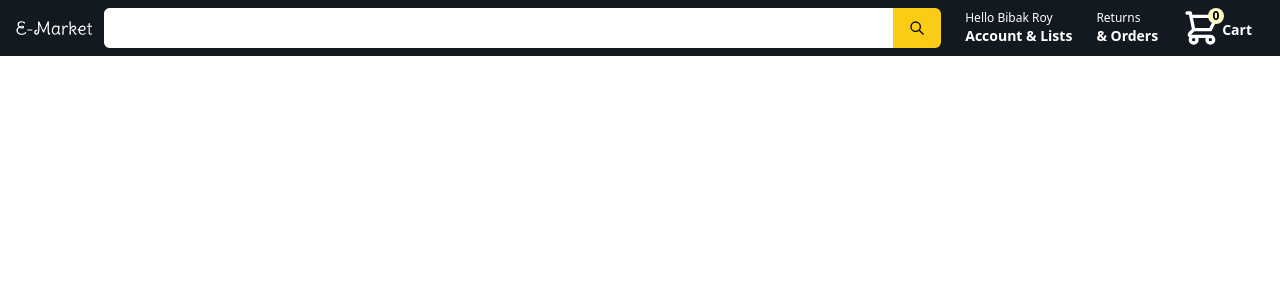
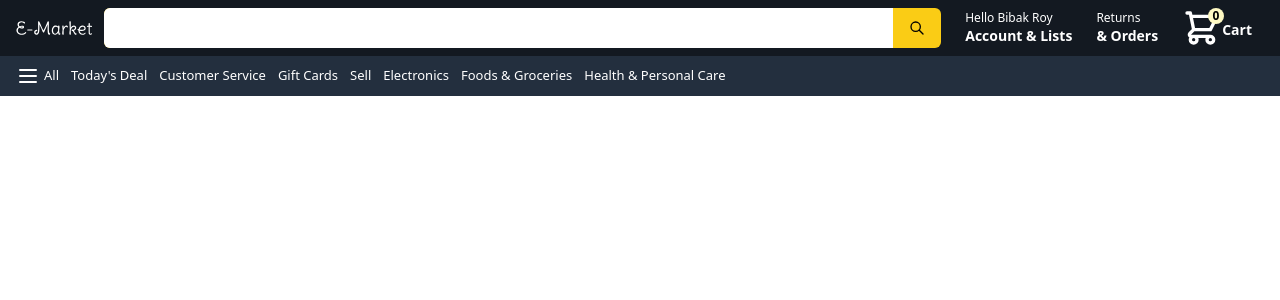
Before and after one commit to bibakroy/E-Vendor, a Next.js app: page / in a window 1280 px wide. Shown: the top 300 px of the page. Built offline with nearby package versions, Linux system fonts and the light colour scheme.

Commit message:
created bottom header

```diff
--- /dev/null
+++ b/components/Banner.tsx
@@ -0,0 +1,3 @@
+export const Banner = () => {
+  return <div>Banner</div>;
+};
--- a/components/Header.tsx
+++ b/components/Header.tsx
@@ -50,12 +50,19 @@ export const Header = () => {
       </div>
 
       {/* Bottom header */}
-      {/* <div className="flex items-center bg-self_blue-light">
-        <p>
+      <div className="flex items-center bg-self_blue-light text-white text-[13px] space-x-3 p-2 pl-4">
+        <p className="link flex items-center">
           <MenuIcon className="h-6 mr-1" />
           All
         </p>
-      </div> */}
+        <p className="link">Today's Deal</p>
+        <p className="link">Customer Service</p>
+        <p className="link">Gift Cards</p>
+        <p className="link hidden md:inline-flex">Sell</p>
+        <p className="link hidden md:inline-flex">Electronics</p>
+        <p className="link hidden lg:inline-flex">Foods & Groceries</p>
+        <p className="link hidden lg:inline-flex">Health & Personal Care</p>
+      </div>
     </header>
   );
 };
--- /dev/null
+++ b/components/Product.tsx
@@ -0,0 +1,3 @@
+export const Product = () => {
+  return <div>Product</div>;
+};
--- /dev/null
+++ b/components/ProductFeed.tsx
@@ -0,0 +1,3 @@
+export const ProductFeed = () => {
+  return <div>ProductFeed</div>;
+};
--- a/pages/index.tsx
+++ b/pages/index.tsx
@@ -10,6 +10,11 @@ const Home: NextPage = () => {
         <link rel="icon" href="/logo-for-tab.svg" />
       </Head>
       <Header />
+      <main>
+        {/* Banner  */}
+
+        {/* Product Feed  */}
+      </main>
     </div>
   );
 };
```
